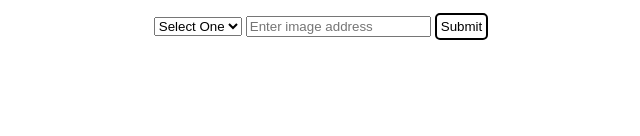
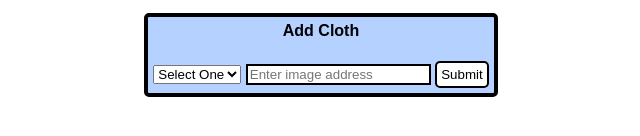
Before and after one commit to Lit-Turtle/myCloset, a plain HTML site: page index.html in a window 1280 px wide. Shown: the part 1092-1228 px from the top of the page, without its empty margins (319-959 px from the left). Drawn offline with Linux system fonts and the light colour scheme.

Commit message:
add cloth css update

```diff
--- a/index.html
+++ b/index.html
@@ -35,7 +35,8 @@
             </div>
 
             <!--Add Item-->
-            <div>
+            <div id="addCloth">
+                <h4>Add Cloth</h4>
                 <select id="addSelect">
                     <option value="invalid">Select One</option>
                     <option value="hat">Hat</option>
--- a/script.js
+++ b/script.js
@@ -157,6 +157,7 @@ const addInput = document.getElementById("addInput");
 const addSubmit = document.getElementById("addSubmit");
 
 addSubmit.addEventListener("click", () => {
+    if(addInput.value != ""){
         if(cateSelect.value == "hat") {
             hats.push(addInput.value);
         } else if (cateSelect.value == "top") {
@@ -170,4 +171,8 @@ addSubmit.addEventListener("click", () => {
         }
 
         addInput.value = "";
+    } else {
+        alert("Please enter image address");
+    }
+
 });
--- a/style.css
+++ b/style.css
@@ -1,4 +1,6 @@
-
+* {
+  font-family: sans-serif;
+}
 button {
     background-color: white;
     color: black;
@@ -58,3 +60,18 @@ h1 {
   /*height: 15vh;*/
   object-fit: cover;
 }
+
+/*Add Cloth*/
+h4{
+  text-align: center;
+  margin-top: 0;
+}
+#addCloth {
+  border: 4px solid black;
+  border-radius: 5px;
+  padding: 5px;
+  background-color: #b5d1ff;
+}
+#addInput {
+  border: 2px solid black;
+}
```
Lines whose indentation alone changed are shown as unchanged.
